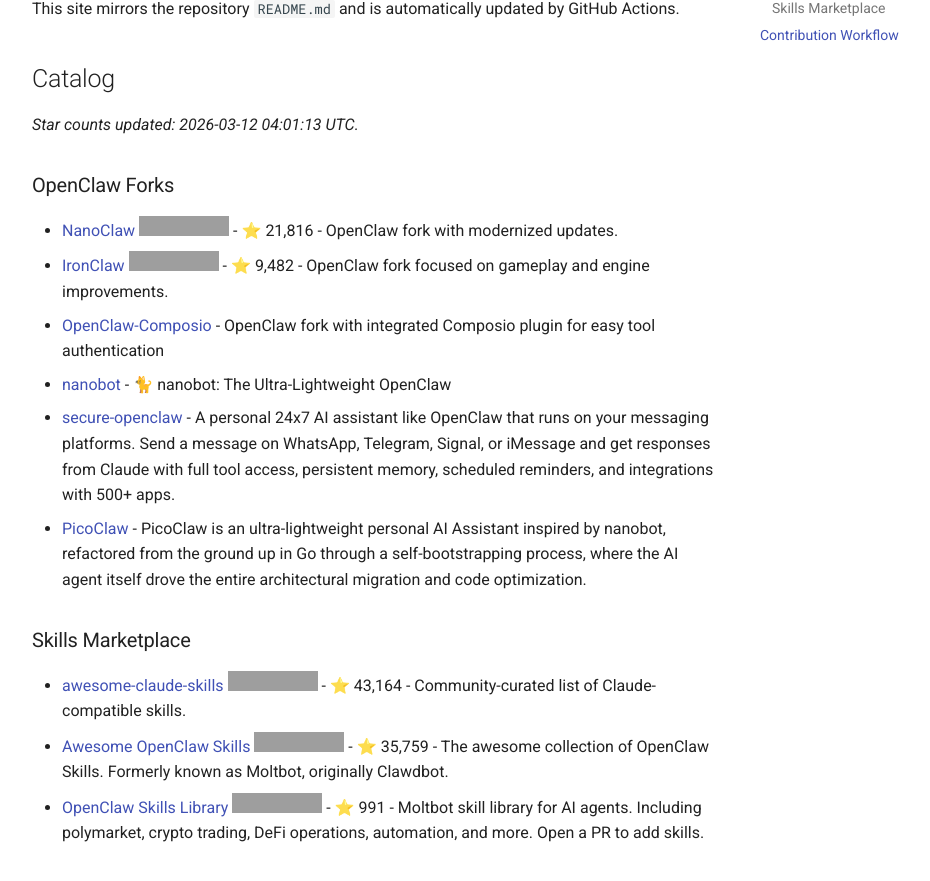
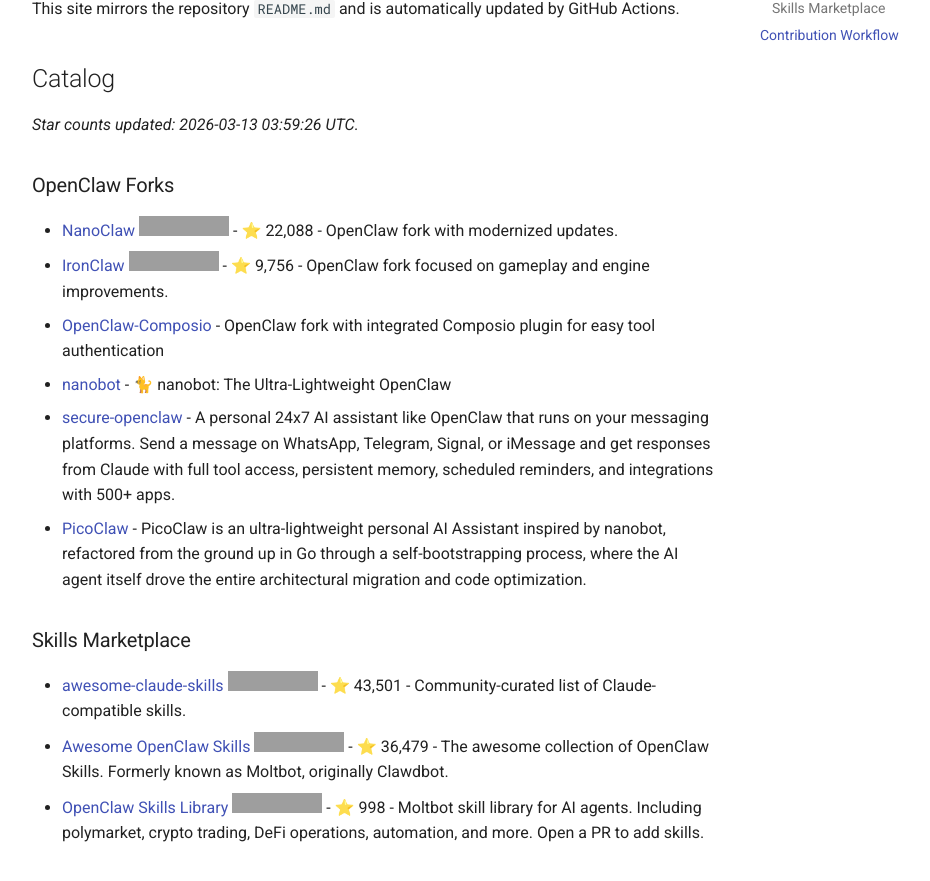
Before and after one commit to andrijdavid/awesome-claw, an MkDocs documentation site: the page built from docs/index.md, in a window 1280 px wide and 1316 px high, cut to the strip 184-1075 px from the top of the window. Shown: the top 881 px of the strip, without its empty margins (264-1194 px from the left). Built offline with MkDocs 1.6.1 and Material for MkDocs 9.7.7, drawn with Linux system fonts in a browser that asks for light colours; comment, search, counter and statistics services are not loaded; grey boxes are pictures that could not be loaded.

Commit message:
chore: update repository stars

```diff
--- a/docs/index.md
+++ b/docs/index.md
@@ -6,12 +6,12 @@ This site mirrors the repository `README.md` and is automatically updated by Git
 
 <!-- BEGIN: GENERATED_REPO_LIST -->
 
-_Star counts updated: 2026-03-12 04:01:13 UTC._
+_Star counts updated: 2026-03-13 03:59:26 UTC._
 
 ### OpenClaw Forks
 
-- [NanoClaw](https://github.com/qwibitai/nanoclaw) ![GitHub Repo stars](https://img.shields.io/github/stars/qwibitai/nanoclaw?style=flat-square) - ⭐ 21,816 - OpenClaw fork with modernized updates.
-- [IronClaw](https://github.com/nearai/ironclaw) ![GitHub Repo stars](https://img.shields.io/github/stars/nearai/ironclaw?style=flat-square) - ⭐ 9,482 - OpenClaw fork focused on gameplay and engine improvements.
+- [NanoClaw](https://github.com/qwibitai/nanoclaw) ![GitHub Repo stars](https://img.shields.io/github/stars/qwibitai/nanoclaw?style=flat-square) - ⭐ 22,088 - OpenClaw fork with modernized updates.
+- [IronClaw](https://github.com/nearai/ironclaw) ![GitHub Repo stars](https://img.shields.io/github/stars/nearai/ironclaw?style=flat-square) - ⭐ 9,756 - OpenClaw fork focused on gameplay and engine improvements.
 - [OpenClaw-Composio](https://github.com/ComposioHQ/openclaw-composio) - OpenClaw fork with integrated Composio plugin for easy tool authentication
 - [nanobot](https://github.com/HKUDS/nanobot) - 🐈 nanobot: The Ultra-Lightweight OpenClaw
 - [secure-openclaw](https://github.com/ComposioHQ/secure-openclaw) - A personal 24x7 AI assistant like OpenClaw that runs on your messaging platforms. Send a message on WhatsApp, Telegram, Signal, or iMessage and get responses from Claude with full tool access, persistent memory, scheduled reminders, and integrations with 500+ apps.
@@ -19,9 +19,9 @@ _Star counts updated: 2026-03-12 04:01:13 UTC._
 
 ### Skills Marketplace
 
-- [awesome-claude-skills](https://github.com/ComposioHQ/awesome-claude-skills) ![GitHub Repo stars](https://img.shields.io/github/stars/ComposioHQ/awesome-claude-skills?style=flat-square) - ⭐ 43,164 - Community-curated list of Claude-compatible skills.
-- [Awesome OpenClaw Skills](https://github.com/VoltAgent/awesome-openclaw-skills) ![GitHub Repo stars](https://img.shields.io/github/stars/VoltAgent/awesome-openclaw-skills?style=flat-square) - ⭐ 35,759 - The awesome collection of OpenClaw Skills. Formerly known as Moltbot, originally Clawdbot.
-- [OpenClaw Skills Library](https://github.com/BankrBot/openclaw-skills) ![GitHub Repo stars](https://img.shields.io/github/stars/BankrBot/openclaw-skills?style=flat-square) - ⭐ 991 - Moltbot skill library for AI agents. Including polymarket, crypto trading, DeFi operations, automation, and more. Open a PR to add skills.
+- [awesome-claude-skills](https://github.com/ComposioHQ/awesome-claude-skills) ![GitHub Repo stars](https://img.shields.io/github/stars/ComposioHQ/awesome-claude-skills?style=flat-square) - ⭐ 43,501 - Community-curated list of Claude-compatible skills.
+- [Awesome OpenClaw Skills](https://github.com/VoltAgent/awesome-openclaw-skills) ![GitHub Repo stars](https://img.shields.io/github/stars/VoltAgent/awesome-openclaw-skills?style=flat-square) - ⭐ 36,479 - The awesome collection of OpenClaw Skills. Formerly known as Moltbot, originally Clawdbot.
+- [OpenClaw Skills Library](https://github.com/BankrBot/openclaw-skills) ![GitHub Repo stars](https://img.shields.io/github/stars/BankrBot/openclaw-skills?style=flat-square) - ⭐ 998 - Moltbot skill library for AI agents. Including polymarket, crypto trading, DeFi operations, automation, and more. Open a PR to add skills.
 
 <!-- END: GENERATED_REPO_LIST -->
 
```
Also changed, not shown: README.md (+6 -6 lines).
